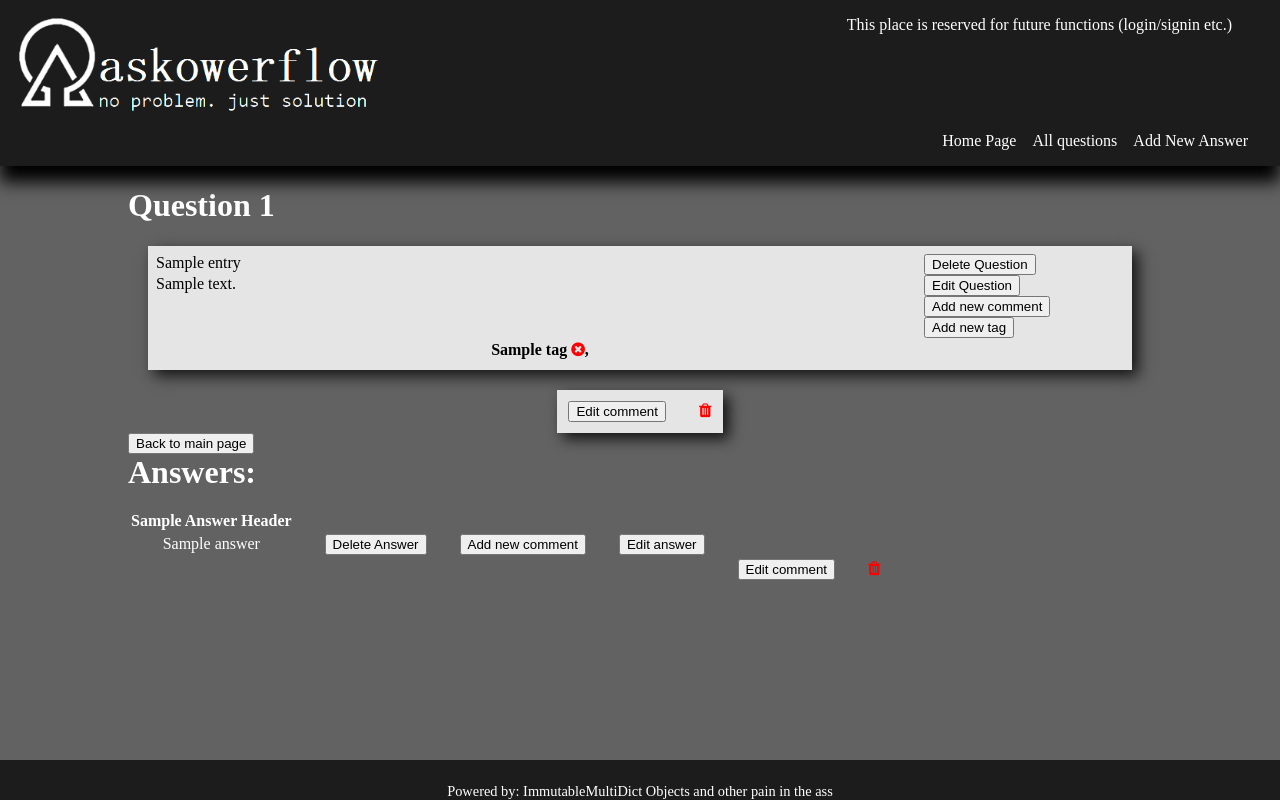
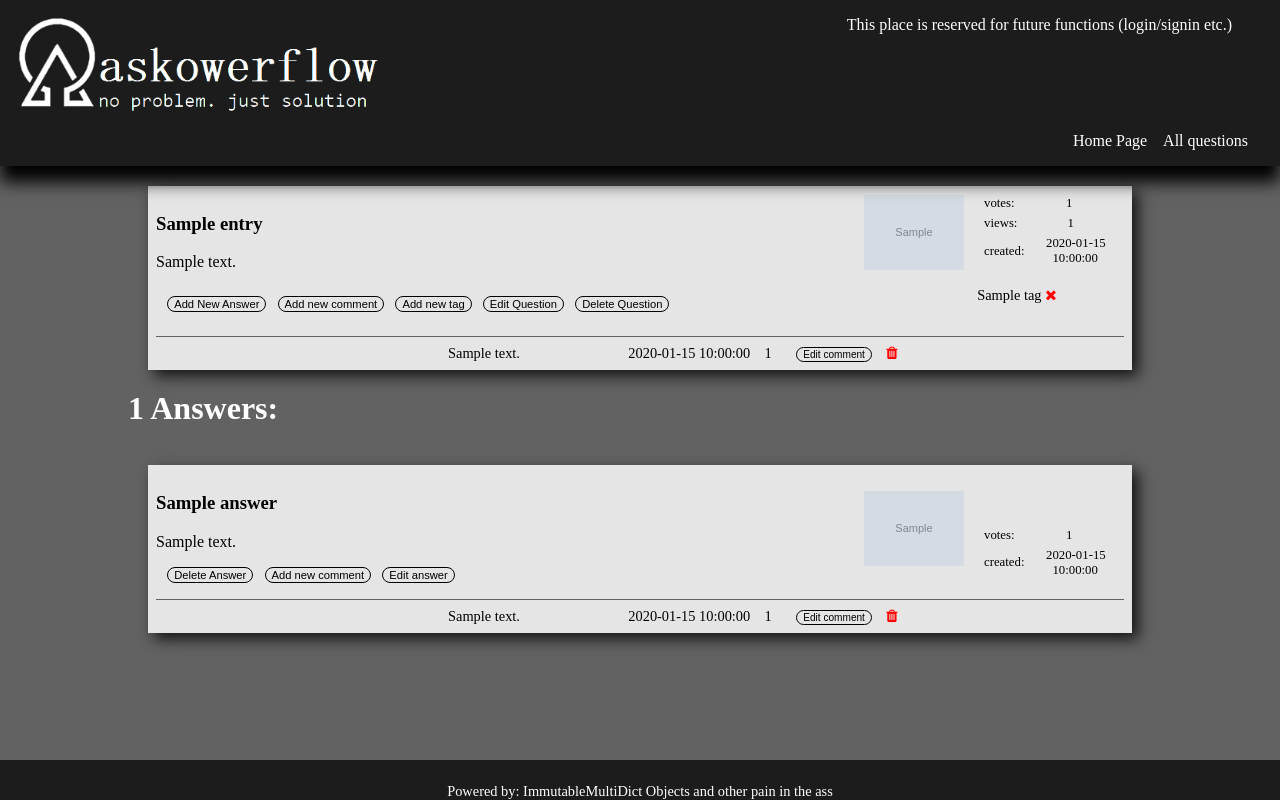
Before and after one commit to CodecoolGlobal/ask-mate-3-python-mllorand, a Flask app: template templates/question.html in a window 1280 px wide. Run offline with Flask 2, Linux system fonts and the light colour scheme; the template is opened without the code that fills it: most values are stand-ins (such as "Sample title", 1, 10 or a date in 2020); grey boxes marked "Sample" are stand-in pictures; lists and menus that the app fills with data are empty; some libraries are stand-ins or nearby versions.

Commit message:
(refactor)project-second_round:
-add comments-generator.sql
-modified askmatepart2-sample-data.sql(default values, on delete cascade for weak entities)
-lot of css i can't even count
-question.html use payload
-comments displayed below answers
-add get_question_page_data to data_manager.py (fetches data for question.html)
-add delete_record_by_id to data_manager.py
-delete database_common.py
-bugfix for query builder select
-add query builder functions to util.py

```diff
--- a/server.py
+++ b/server.py
@@ -2,6 +2,7 @@ import datetime
 import os
 from flask import Flask, request, render_template, redirect, url_for, send_from_directory
 import data_manager
+from psycopg2 import sql
 
 
 app = Flask(__name__)
@@ -13,22 +14,36 @@ def images(filename):
     return send_from_directory(app.config['UPLOAD_FOLDER'], filename)
 
 
-@app.route("/catch_hacker")
+@app.route("/catch-hacker")
 def catch_hacker():
     return render_template('hack.html')
 
 
 @app.route("/")
-def main():
-    return render_template('index.html', payload=data_manager.get_main_page())
+def load_main():
+    return render_template('index.html', payload=data_manager.get_main_page_data())
 
 
 @app.route("/list")
-def list():
+def load_list_page():
     # if request.args.get('order'):
     #     if request.args.get('order').lower() not in ['asc', 'desc']:
     #         return redirect(url_for('catch_hacker'))
-    return render_template("index.html", payload=data_manager.get_list_page(request.args))
+    return render_template("index.html", payload=data_manager.get_list_page_data(request.args))
+
+
+@app.route("/question/<question_id>")
+def load_question_page(question_id):
+    return render_template("question.html", payload=data_manager.get_question_page_data(question_id))
+
+
+@app.route("/<table>/<value>/delete")
+def delete_record_by_id(table, value):
+    data_manager.delete_record_by_id(table, value)
+    return redirect("/list")
+
+
+# need refactor from down there
 
 
 @app.route("/search")
@@ -41,39 +56,23 @@ def search():
                                                            sort_by=sort_by,
                                                            order=order)
     else:
-        return redirect(url_for('main'))
+        return redirect(url_for('load_main'))
     if order not in ['asc', 'desc', None]: return redirect(url_for('catch_hacker'))
     return render_template("search.html", cards=search_result, columns=column_names)
 
 
-@app.route("/question/<question_id>")
-def route_question(question_id):
-    return render_template("question.html",
-                           question=data_manager.get_table('question', selector='id',
-                                                           selected_value=question_id),
-                           comment_for_question=data_manager.get_table('comment', selector='question_id',
-                                                                       selected_value=question_id),
-                           tags=data_manager.tag_table(question_id),
-                           answers=data_manager.get_table('answer', selector='question_id',
-                                                          selected_value=question_id),
-                           comment_for_answers=data_manager.get_table('comment'),
-                           answer_headers=data_manager.get_column_names('answer'),
-                           question_id=question_id)
-
-
-@app.route("/")
-@app.route("/question/<question_id>/delete")
-def route_delete_question(question_id):
-    answers = data_manager.get_table('answer', columns=['id'],
-                                     selector='question_id',
-                                     selected_value=question_id)
-    for cell in answers:
-        data_manager.delete_record_by_id('comment', selector='answer_id', selected_value=cell.get('id'))
-    data_manager.delete_record_by_id('answer', 'question_id', question_id)
-    data_manager.delete_record_by_id('question_tag', 'question_id', question_id)
-    data_manager.delete_record_by_id('comment', 'question_id', question_id)
-    data_manager.delete_record_by_id('question', 'id', question_id)
-    return redirect("/list")
+# @app.route("/question/<question_id>/delete")
+# def route_delete_question(question_id):
+#     answers = data_manager.get_table('answer', columns=['id'],
+#                                      selector='question_id',
+#                                      selected_value=question_id)
+#     for cell in answers:
+#         data_manager.delete_record_by_id('comment', selector='answer_id', selected_value=cell.get('id'))
+#     data_manager.delete_record_by_id('answer', 'question_id', question_id)
+#     data_manager.delete_record_by_id('question_tag', 'question_id', question_id)
+#     data_manager.delete_record_by_id('comment', 'question_id', question_id)
+#     data_manager.delete_record_by_id('question', 'id', question_id)
+#     return redirect("/list")
 
 
 @app.route("/question/<question_id>/new-answer", methods=['GET', 'POST'])
@@ -103,8 +102,10 @@ def route_delete_answer(answer_id):
 
 
 @app.route("/add-question", methods=['GET', 'POST'])
-def route_add_question():
+def add_new_question():
     if request.method == 'POST':
+        print('question' in request.referrer)
+
         if request.files.get('image').filename == '':
             path = 'no_image_found.png'
         else:
@@ -112,15 +113,13 @@ def route_add_question():
             path = image.filename
             image.save(path)
         form = dict(request.form)
-        form.update()
-        form['image'] = path
-        form['vote_number'] = form.get('vote_number', 0)
-        form['view_number'] = form.get('view_number', 0)
+        form.update({'image': path})
+        print(form)
         data_manager.add_new_record('question', form)
         question_id = str(data_manager.get_table('question', columns=['id'],
                                                  sort_by='id', order='desc')[0].get('id'))
         return redirect('/question/' + question_id)
-    return render_template('add_question.html')
+    return render_template('add_new_record.html', payload={'question': 'asd'})
 
 
 @app.route('/question/<question_id>/new-tag', methods=['GET', 'POST'])
--- a/static/css/main.css
+++ b/static/css/main.css
@@ -128,21 +128,57 @@ body {
     align-self: flex-end;
 }
 
+
 .question-card{
     color: var(--cardc);
     background-color: var(--cardbg);
     display: grid;
     grid-template-columns: auto 140px 140px;
-    grid-template-rows: 1fr 1fr 2fr;
+    grid-template-rows: 1fr 2fr 1fr;
     grid-template-areas:
-        'title image vote-number'
-        'message image view-number'
-        'message image smt';
+        'title image misc'
+        'message image misc'
+        'message image misc';
     margin: 20px;
     padding: 0.5em;
     box-shadow: 6px 6px 14px rgba(0,0,0,0.8);
     min-height: 140px;
 }
+
+.question-card-self-page {
+    color: var(--cardc);
+    background-color: var(--cardbg);
+    display: grid;
+    grid-template-columns: auto 140px 140px;
+    grid-template-rows: 1fr 2fr 1fr minmax(0fr,1fr);
+    grid-template-areas:
+        'title image misc'
+        'message image misc'
+        'button tag tag'
+        'comment comment comment';
+    margin: 20px;
+    padding: 0.5em;
+    box-shadow: 6px 6px 14px rgba(0,0,0,0.8);
+    min-height: 140px;
+}
+
+.answer-card {
+    color: var(--cardc);
+    background-color: var(--cardbg);
+    display: grid;
+    grid-template-columns: auto 140px 140px;
+    grid-template-rows: 1fr 2fr 1fr minmax(0fr,1fr);
+    grid-template-areas:
+        'title image misc'
+        'message image misc'
+        'button image misc'
+        'comment comment comment';
+    margin: 20px;
+    padding: 0.5em;
+    box-shadow: 6px 6px 14px rgba(0,0,0,0.8);
+    min-height: 140px;
+}
+
 .search-card {
     color: var(--cardc);
     background-color: var(--cardbg);
@@ -165,6 +201,43 @@ body {
 div[class^="card-"] {
   justify-content: flex-start;
 }
+.card-button{
+    grid-area: button;
+    margin-top: 1em;
+    display: flex;
+    width: 100%;
+    align-items: center;
+}
+.card-comment-line{
+    margin-left: auto;
+    margin-right: auto;
+}
+.card-comment-line li:first-child{
+    word-wrap: break-word;
+    max-width: 250px;
+}
+.card-comment-line button,
+.card-button button{
+    font-size: 0.7em;
+    margin-left: 1em;
+    border: black solid 1px;
+    background-color: var(--cardbg);
+    border-radius: 1em;
+}
+.card-tag{
+    grid-area: tag;
+    margin-top: 1em;
+    display: flex;
+    width: 100%;
+    list-style: none;
+    justify-content: center;
+}
+
+.card-comment-line li,
+.card-tag li{
+    font-size: 0.9em;
+    margin-right: 1em;
+}
 .card-title{
     grid-area: title;
 }
@@ -176,30 +249,59 @@ div[class^="card-"] {
     grid-area: message-a;
 }
 
-.card-smt{
-    grid-area: smt;
+.card-misc{
+    grid-area: misc;
+    display: flex;
+    flex-direction: column;
+    height: 100%;
+    align-items: flex-start;
 }
+.card-comment{
+    border-top: #626262 solid 1px;
+    grid-area: comment;
+    text-align: center;
+    margin-bottom: 0;
+}
+.card-comment span{
+    font-size: 0.8em;
+}
+.card-comment ul{
+    margin-top: 0.5em;
+    display: flex;
+    width: 50%;
+    list-style: none;
+    justify-content: flex-end;
+}
+.card-comment-line li:first-child{
+    margin-right: auto;
+}
+.card-misc div:first-child{
+    margin-top: auto;
+}
+.card-misc div{
+    width: 100%;
+    margin-bottom: 5px;
+}
+.card-misc div span{
+    margin-left: auto;
+    margin-right: auto;
+}
+
 .card-smt-a{
     grid-area: smt-a;
 }
-.card-vote-number{
-    grid-area: vote-number;
-}
 .card-vote-number-a{
     grid-area: vote-number-a;
-}
-.card-view-number{
-    grid-area: view-number;
 }
 .card-smt,
 .card-view-number,
 .card-vote-number,
 .card-smt-a,
 .card-vote-number-a{
-    font-size:0.9em ;
+    font-size:0.8em ;
     display: flex;
-    justify-content: center;
     align-items: center;
+    justify-self: center;
 }
 .card-image{
     margin: auto;
@@ -207,26 +309,13 @@ div[class^="card-"] {
     max-height: 100px;
     grid-area: image;
     transform: scale(1,1);
-    transition: transform ease-in-out 200ms 500ms;
+    transition: transform ease 200ms 500ms;
+    z-index: 1;
 }
 .card-image:hover{
     grid-area: image;
     transform: scale(2.5,2.5);
-}
-.question-card_for_one{
-    color: var(--cardc);
-    background-color: var(--cardbg);
-    display: grid;
-    grid-template-columns: auto 200px;
-    grid-template-rows: 1fr 1fr 1fr 1fr;
-    grid-template-areas:
-        'title smt'
-        'message vote-number'
-        'message view-number'
-        'message .';
-    margin: 20px;
-    padding: 0.5em;
-    box-shadow: 6px 6px 14px rgba(0,0,0,0.8);
+    z-index: 11;
 }
 .question-card_for_add_comment{
     color: var(--cardc);
--- a/templates/question.html
+++ b/templates/question.html
@@ -1,110 +1,82 @@
 {% extends "layout.html" %}
 {% block navbar %}
     <div class="main-nav">
-        <div><a href="/">Home Page</a></div>
-        <div><a href="/list">All questions</a></div>
-        <div><a href='/question/{{ question_id }}/new-answer'>Add New Answer</a></div>
+        <div><a href="{{ url_for('load_main') }}">Home Page</a></div>
+        <div><a href="{{ url_for('load_list_page') }}">All questions</a></div>
     </div>
 {% endblock %}
 {% block content %}
-	<h1>Question {{ question_id }}</h1>
-    <div class="question-card_for_one">
-        <tr>
-            {% for cell in question %}
-                <div class="card-title"><th>{{ cell.title }}</th></div>
-            {% endfor %}
-        </tr>
-        <tr>
-        {% for cell in question %}
-            <div class="card-message"><td>{{ cell.message }}</td></div>
+    {% for question in payload.question %}
+    <div class="question-card-self-page">
+        <div class="card-title"><h3>{{ question.title }}</h3></div>
+        <div class="card-message">{{ question.message }}</div>
+        <img class="card-image" src={{url_for('images', filename=question.image) }}>
+        <div class="card-misc">
+            <div class="card-vote-number">votes: <span>{{ question.vote_number }}</span></div>
+            <div class="card-view-number">views: <span>{{ question.view_number }}</span></div>
+            <div class="card-smt">created:&nbsp;<span id="card-smt">{{ question.submission_time.date() }}<br>&ensp;{{ question.submission_time.time() }}</span></div>
+        </div>
+        <div class="card-button">
+            <button onclick="location.href='{{ url_for('route_add_answer',question_id=question.id) }}'">Add New Answer</button>
+            <button onclick="location.href='{{ url_for('route_add_comment_to_question',question_id=question.id) }}'">Add new comment</button>
+            <button onclick="location.href=''">Add new tag</button>
+            <button onclick="location.href=''">Edit Question</button>
+            <button onclick="location.href='{{ url_for('delete_record_by_id', table="question", value=question.id) }}'">Delete Question</button>
+        </div>
+        <ul class="card-tag">
+            {% for tag in payload.tags %}
+                <li>{{ tag }} <a href="{{ url_for('delete_tag_from_question', tag_id=tag.id, question_id=question_id) }}"><i style="color: red" class="fa fa-times"></i></a></li>
+                {% endfor %}
+        </ul>
+        <ul class="card-comment">
+            {% if payload.question_comments %}
+            {% for comment in payload.question_comments if comment.question_id == question.id %}
+                <ul class="card-comment-line">
+                    <li>{{ comment.message }}</li>
+                    <li>{{ comment.submission_time }}</li>
+                    <li>{{ comment.edited_count }}</li>
+                    <li><button onclick="location.href='{{ url_for('route_edit_comment', comment_id=comment.id) }}'">Edit comment</button></li>
+                    <li><a href="{{ url_for('delete_comment', comment_id=comment.id) }}" onclick="return confirm('Do you want to delete?')"><i class="fa fa-trash"></i></a></li>
+                </ul>
+                {% endfor %}
+                {% else %}
+                <span>There are no comments yet</span>
+            {% endif %}
+        </ul>
+
+    </div>
         {% endfor %}
-            <div><td><button onclick="location.href='/question/{{ question_id }}/delete'">Delete Question</button></td></div>
-            <div><td><button onclick="location.href='/question/{{ question_id }}/edit'">Edit Question</button></td></div>
-            <div><td><button onclick="location.href='/question/{{ question_id }}/new-comment'">Add new comment</button></td></div>
-            <div><td><button onclick="location.href='/question/{{ question_id }}/new-tag'">Add new tag</button></td></div>
-        </tr>
-    <table>
-    <tr>
-        {% for tag in tags %}
-                <div class="card-message"><th>{{ tag.name }} <a href="{{ url_for('delete_tag_from_question', tag_id=tag.id, question_id=question_id) }}"><i style="color: red" class="fa fa-times-circle"></i></a>,</th></div>
-        {% endfor %}
-    </tr>
-    </table>
-    </div>
-    {% if comment_for_question %}
-        <div  class="question-card_for_comment">
-            <table>
-                {% for comment in comment_for_question %}
-                    <tr>
-                        {% for cell in comment %}
-                            {% if cell in ["message", "submission_time"] %}
-                                <div><td>{{ comment[cell] }}</td></div>
-                            {% elif cell in ["edited_count"]%}
-                                <div><td>Edited {{ comment[cell] }} times</td></div>
-                            {% endif %}
+
+    <h1 style="margin: 0;padding: 0">{{ payload.answers | length }} Answers:</h1><br>
+
+
+    {% for answer in payload.answers %}
+        <div class="answer-card">
+            <div class="card-title"><h3>{{ answer.title }}</h3></div>
+            <div class="card-message">{{ answer.message }}</div>
+            <img class="card-image" src={{url_for('images', filename=answer.image) }}>
+            <div class="card-misc">
+                <div class="card-vote-number">votes: <span>{{ answer.vote_number }}</span></div>
+                <div class="card-smt">created:&nbsp;<span id="card-smt">{{ answer.submission_time.date() }}<br>&ensp;{{ answer.submission_time.time() }}</span></div>
+            </div>
+            <div class="card-button">
+                <button onclick="location.href='/answer/{{ answer['id'] }}/delete'">Delete Answer</button>
+                <button onclick="location.href='/answer/{{ answer['id'] }}/new-comment'">Add new comment</button>
+                <button onclick="location.href='/answer/{{ answer['id'] }}/edit'">Edit answer</button>
+            </div>
+            {% if payload.answer_comments %}
+                <ul class="card-comment">
+                    {% for comment in payload.answer_comments if comment.answer_id == answer.id %}
+                        <ul class="card-comment-line">
+                            <li>{{ comment.message }}</li>
+                            <li>{{ comment.submission_time }}</li>
+                            <li>{{ comment.edited_count }}</li>
+                            <li><button onclick="location.href='{{ url_for('route_edit_comment', comment_id=comment.id) }}'">Edit comment</button></li>
+                            <li><a href="{{ url_for('delete_comment', comment_id=comment.id) }}" onclick="return confirm('Do you want to delete?')"><i class="fa fa-trash"></i></a></li>
+                        </ul>
                         {% endfor %}
-                    <td><button onclick="location.href='/comment/{{ comment['id'] }}/edit'">Edit comment</button></td>
-                    <td><a href="{{ url_for('delete_comment', comment_id=comment.id) }}" onclick="return confirm('Do you want to delete?')"><i class="fa fa-trash"></i>
-                                </a></td>
-                    {% endfor %}
-                </tr>
-            </table>
+                </ul>
+                {% endif %}
         </div>
-    {% endif %}
-    <form method="get" action="/">
-        <button type="submit">Back to main page</button>
-    </form>
-	<h1 style="margin: 0;padding: 0">Answers:</h1><br>
-{#    <div class="question-card_for_one">#}
-    <div>
-    <table>
-        <tr>
-            {% for column_title in answer_headers %}
-                <th>{{ column_title.replace("_", " ").title() }}</th>
-            {% endfor %}
-        </tr>
-        {% for answer in answers %}
-            <tr>
-                {% for cell in answer %}
-                    {% if cell == "image" %}
-                        <td><img class="card-image" src=".{{ answer[cell] }}"></td>
-                    {% elif cell == "vote_number" %}
-                        <td style="text-align: center; white-space: nowrap">
-                            <button class="vote_button" onclick="location.href='/answer/{{ answer.id }}/vote-up'" type="submit">+</button>
-                            {{ answer[cell] | safe }}
-                            <button class="vote_button" onclick="location.href='/answer/{{ answer.id }}/vote-down'" type="submit">-</button>
-                        </td>
-                    {% else %}
-                        <td style="text-align: center">{{ answer[cell] | safe }}</td>
-                    {% endif %}
-                {% endfor %}
-                <td><button onclick="location.href='/answer/{{ answer['id'] }}/delete'">Delete Answer</button></td>
-                <td><button onclick="location.href='/answer/{{ answer['id'] }}/new-comment'">Add new comment</button></td>
-                <td><button onclick="location.href='/answer/{{ answer['id'] }}/edit'">Edit answer</button></td>
-            {% for comment in comment_for_answers %}
-                {% if comment['answer_id'] == answer['id'] %}
-                    <tr  class="for_comment">
-                        {% for cell in comment %}
-                            {% if cell in ["submission_time"] %}
-                                <div><td>{{ comment[cell] }}</td></div>
-                            {% elif cell in ["message"] %}
-                                <div><td>{{ comment[cell] }}</td></div>
-                            {% elif cell in ["edited_count"] %}
-
-                                <div><td>Edited {{ comment[cell] }} times</td></div>
-                            {% endif %}
-                        {% endfor %}
-                        <td></td>
-                                <td></td>
-                                <td></td>
-                                <td></td>
-                    <td><button onclick="location.href='/comment/{{ comment['id'] }}/edit'">Edit comment</button></td>
-                    <td><a href="{{ url_for('delete_comment', comment_id=comment.id) }}" onclick="return confirm('Do you want to delete?')"><i class="fa fa-trash"></i>
-                                </a></td>
-                        {% endif %}
-                    {% endfor %}
-                    </tr>
-        {% endfor %}
-    </table>
-    </div>
+    {% endfor %}
 {% endblock %}
```
Also changed, not shown: data_manager.py (+63 -18 lines), database_common.py (deleted, +0 -50 lines), record_generators/comments-generator.sql (added, +25 -0 lines), sample_data/askmatepart2-sample-data.sql (+8 -8 lines), templates/add_new_record.html (added, +17 -0 lines), templates/index.html (+10 -8 lines), util.py (+27 -5 lines), static/images/l.png (added), static/images/logo-old.png (added), static/images/logo.png (added), static/images/test.png (added), static/images/website.jpeg (added), uploaded_files/checked.png (added).
